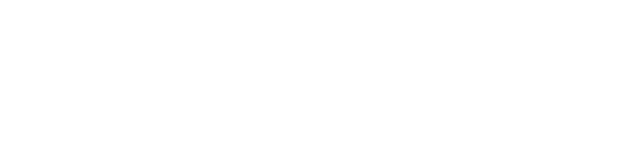
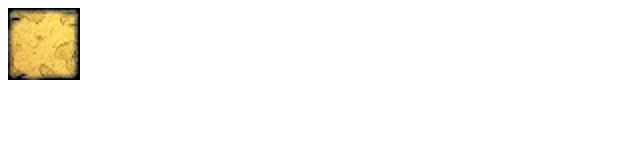
Before and after one commit to green-fox-academy/zsiguli, a plain HTML site: page js/rpg-game/index.html in a window 1280 px wide. Shown: the whole page, without its empty margins (0-640 px from the left). Drawn offline with Linux system fonts and the light colour scheme.

Commit message:
feat(floor): show one floor

```diff
--- a/js/rpg-game/index.html
+++ b/js/rpg-game/index.html
@@ -5,6 +5,6 @@
     <title>RPG Game</title>
   </head>
   <body>
-
+    <img src="img/floor.png" alt="floor">
   </body>
 </html>
```
